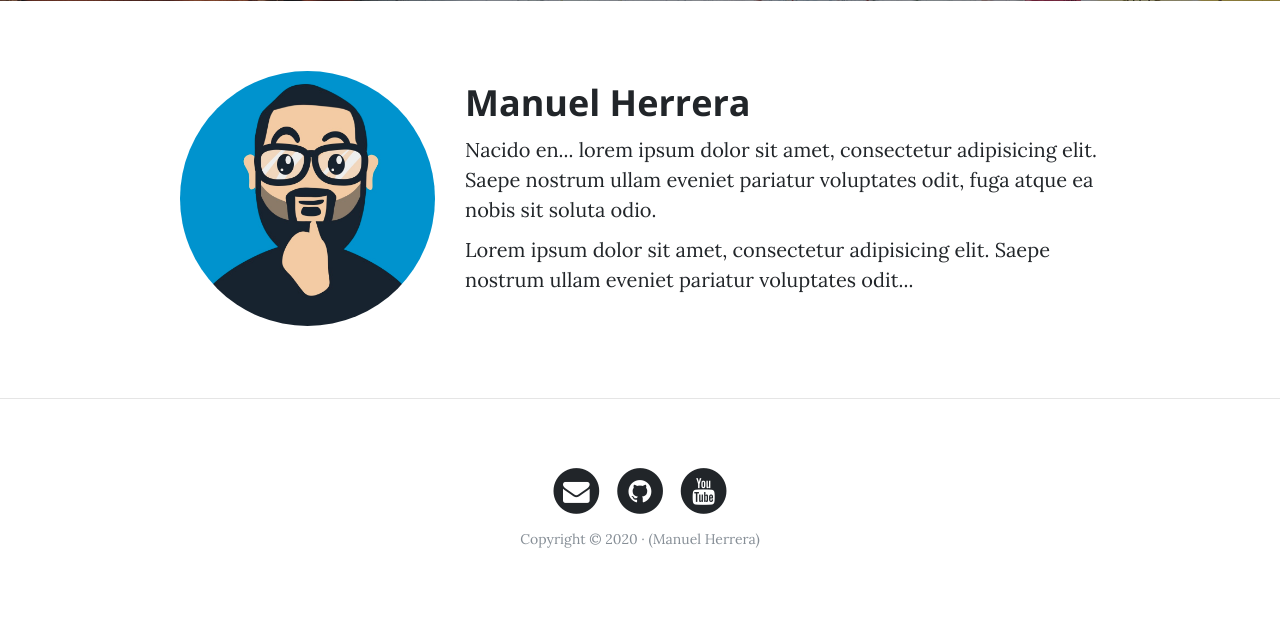
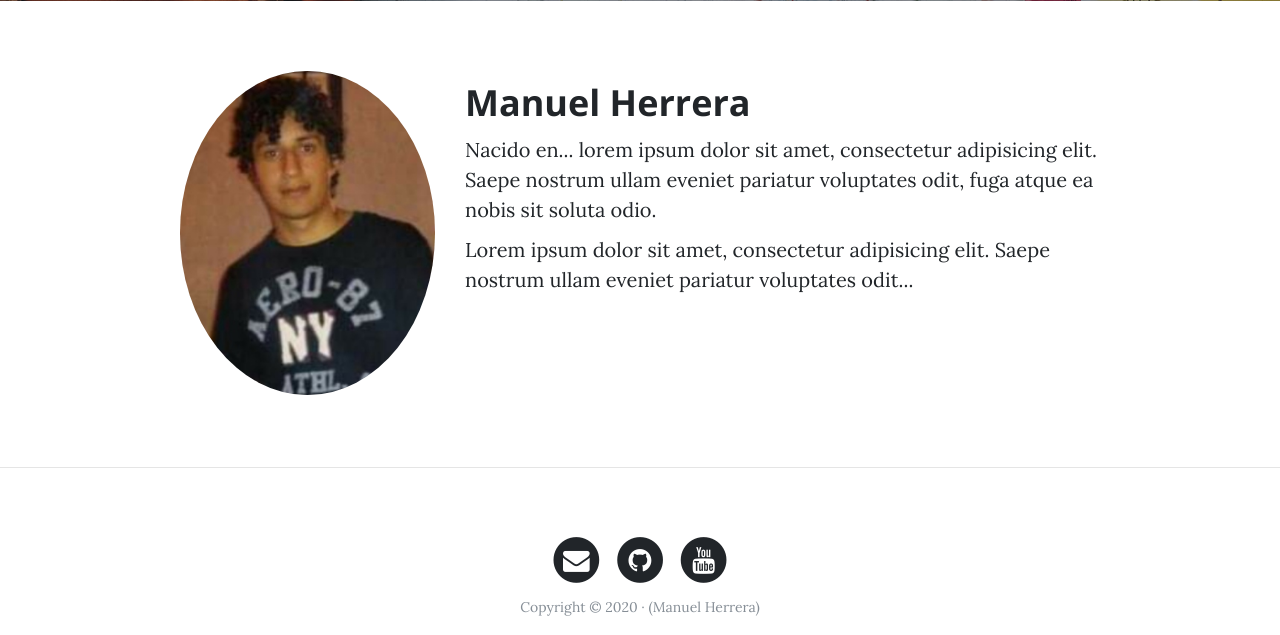
Before and after one commit to wallyHack/webpersonal_django, a Django app: page /core/about-me/ in a window 1280 px wide. Shown: the part 531-1166 px from the top of the page. Before the commit the page ends 1079 px from the top, so only its background shows below. Run offline with Django 3.2, Linux system fonts and the light colour scheme; some libraries are stand-ins or nearby versions.

Commit message:
se personaizo la imagen de la plantilla about-me.html

```diff
--- a/core/templates/core/about-me.html
+++ b/core/templates/core/about-me.html
@@ -16,7 +16,7 @@
 {% block content %}
     <div class="row">
         <div class="col-lg-3 col-md-4 offset-lg-1">
-            <img class="img-fluid avatar" src="{% static 'core/img/avatar.jpg' %}" alt="">
+            <img class="img-fluid avatar" src="{% static 'core/img/manuel_herrera.jpg' %}" alt="">
         </div>
         <div class="col-lg-7 col-md-8">
             <h2 class="section-heading">Manuel Herrera</h2>
```
Also changed, not shown: core/static/core/img/manuel_herrera.jpg (added), db.sqlite3.
